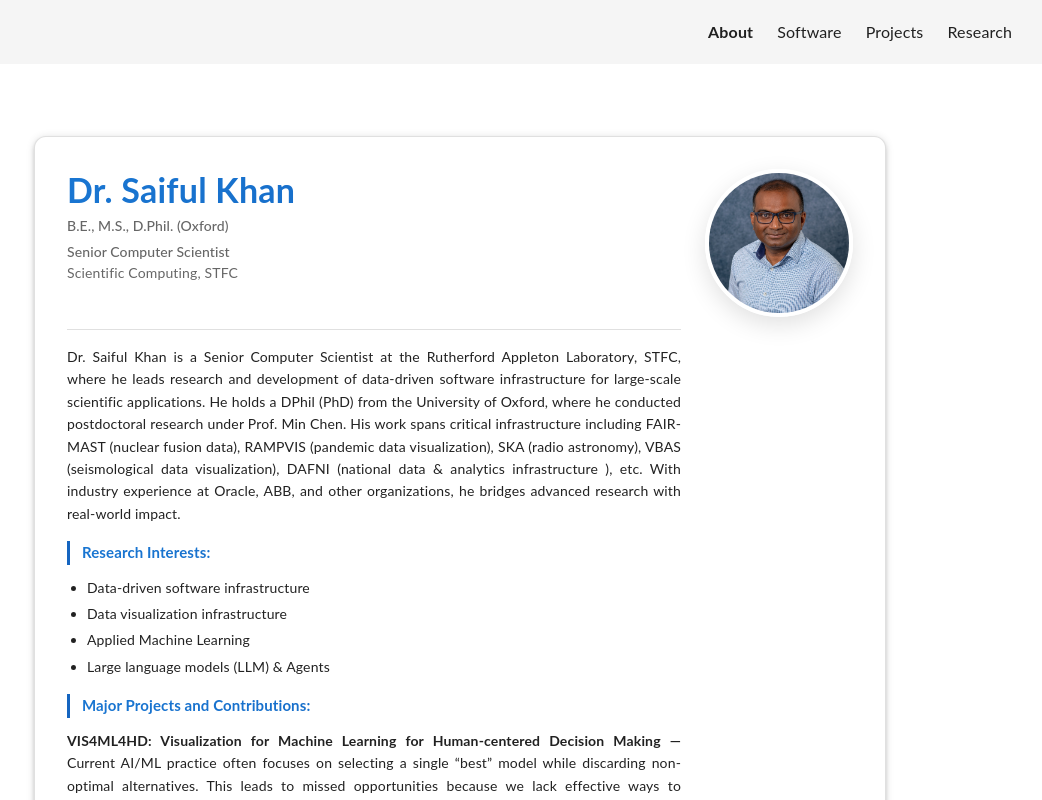
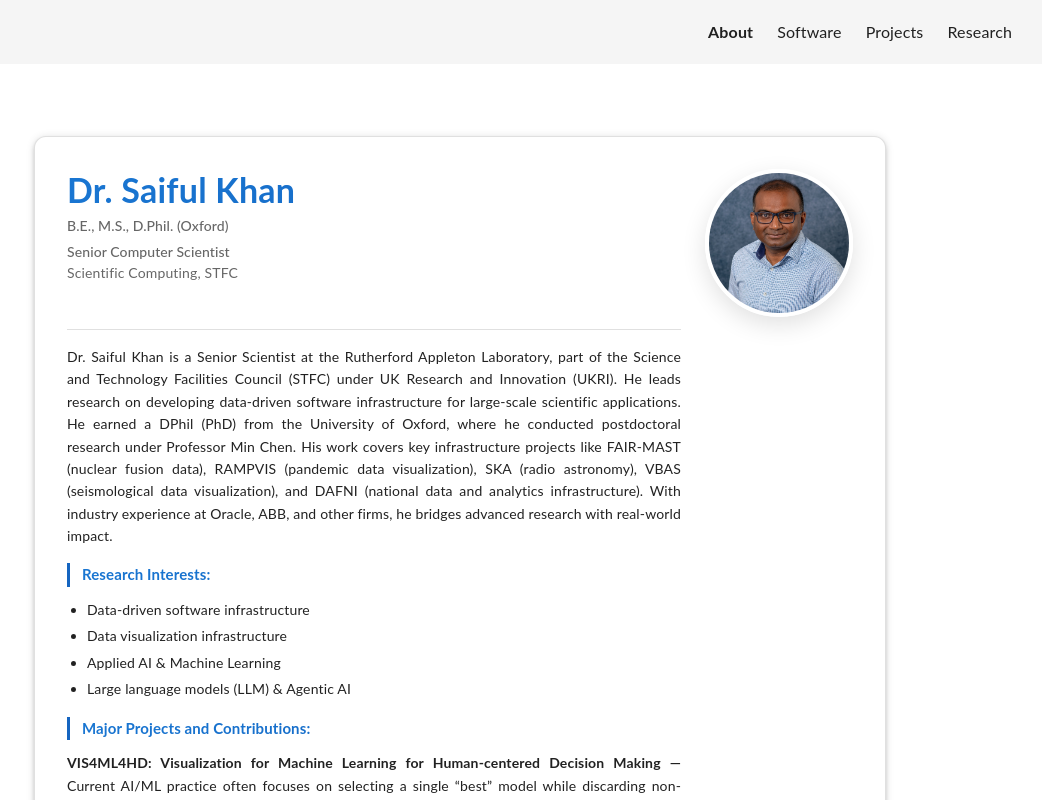
Before and after one commit to saifulkhan/saifulkhan.github.io, a Next.js app: page / in a window 1280 px wide. Shown: the top 800 px of the page, without its empty margins (180-1222 px from the left). Built offline with nearby package versions, Linux system fonts and the light colour scheme; some icons are missing.

Commit message:
small edit

```diff
--- a/src/pages/index.tsx
+++ b/src/pages/index.tsx
@@ -5,7 +5,7 @@ import LinkedInIcon from '@mui/icons-material/LinkedIn';
 import GitHubIcon from '@mui/icons-material/GitHub';
 import SchoolIcon from '@mui/icons-material/School';
 import EmailIcon from '@mui/icons-material/Email';
-import { eventsList } from '../data/eventsList';
+// import { eventsList } from '../data/eventsList';
 
 export default function About() {
   return (
@@ -208,13 +208,14 @@ export default function About() {
                     fontSize: 14,
                   }}
                 >
-                  Dr. Saiful Khan is a Senior Computer Scientist at the Rutherford Appleton Laboratory, STFC, where he
-                  leads research and development of data-driven software infrastructure for large-scale scientific
-                  applications. He holds a DPhil (PhD) from the University of Oxford, where he conducted postdoctoral
-                  research under Prof. Min Chen. His work spans critical infrastructure including FAIR-MAST (nuclear
-                  fusion data), RAMPVIS (pandemic data visualization), SKA (radio astronomy), VBAS (seismological data
-                  visualization), DAFNI (national data & analytics infrastructure ), etc. With industry experience at
-                  Oracle, ABB, and other organizations, he bridges advanced research with real-world impact.
+                  Dr. Saiful Khan is a Senior Scientist at the Rutherford Appleton Laboratory, part of the Science and
+                  Technology Facilities Council (STFC) under UK Research and Innovation (UKRI). He leads research on
+                  developing data-driven software infrastructure for large-scale scientific applications. He earned a
+                  DPhil (PhD) from the University of Oxford, where he conducted postdoctoral research under Professor
+                  Min Chen. His work covers key infrastructure projects like FAIR-MAST (nuclear fusion data), RAMPVIS
+                  (pandemic data visualization), SKA (radio astronomy), VBAS (seismological data visualization), and
+                  DAFNI (national data and analytics infrastructure). With industry experience at Oracle, ABB, and other
+                  firms, he bridges advanced research with real-world impact.
                 </Typography>
 
                 <Typography
@@ -252,8 +253,8 @@ export default function About() {
                 >
                   <li>Data-driven software infrastructure</li>
                   <li>Data visualization infrastructure</li>
-                  <li>Applied Machine Learning</li>
-                  <li>Large language models (LLM) & Agents</li>
+                  <li>Applied AI & Machine Learning</li>
+                  <li>Large language models (LLM) & Agentic AI</li>
                 </Box>
 
                 <Typography
@@ -517,6 +518,7 @@ export default function About() {
             }}
           />
 
+          {/*
           <Box sx={{ mt: 3 }}>
             <Typography
               variant="h6"
@@ -537,7 +539,7 @@ export default function About() {
               Events
             </Typography>
 
-            <Box
+             <Box
               component="ul"
               sx={{
                 listStyle: 'none',
@@ -596,6 +598,7 @@ export default function About() {
               ))}
             </Box>
           </Box>
+          */}
         </Paper>
       </Box>
     </>
```
